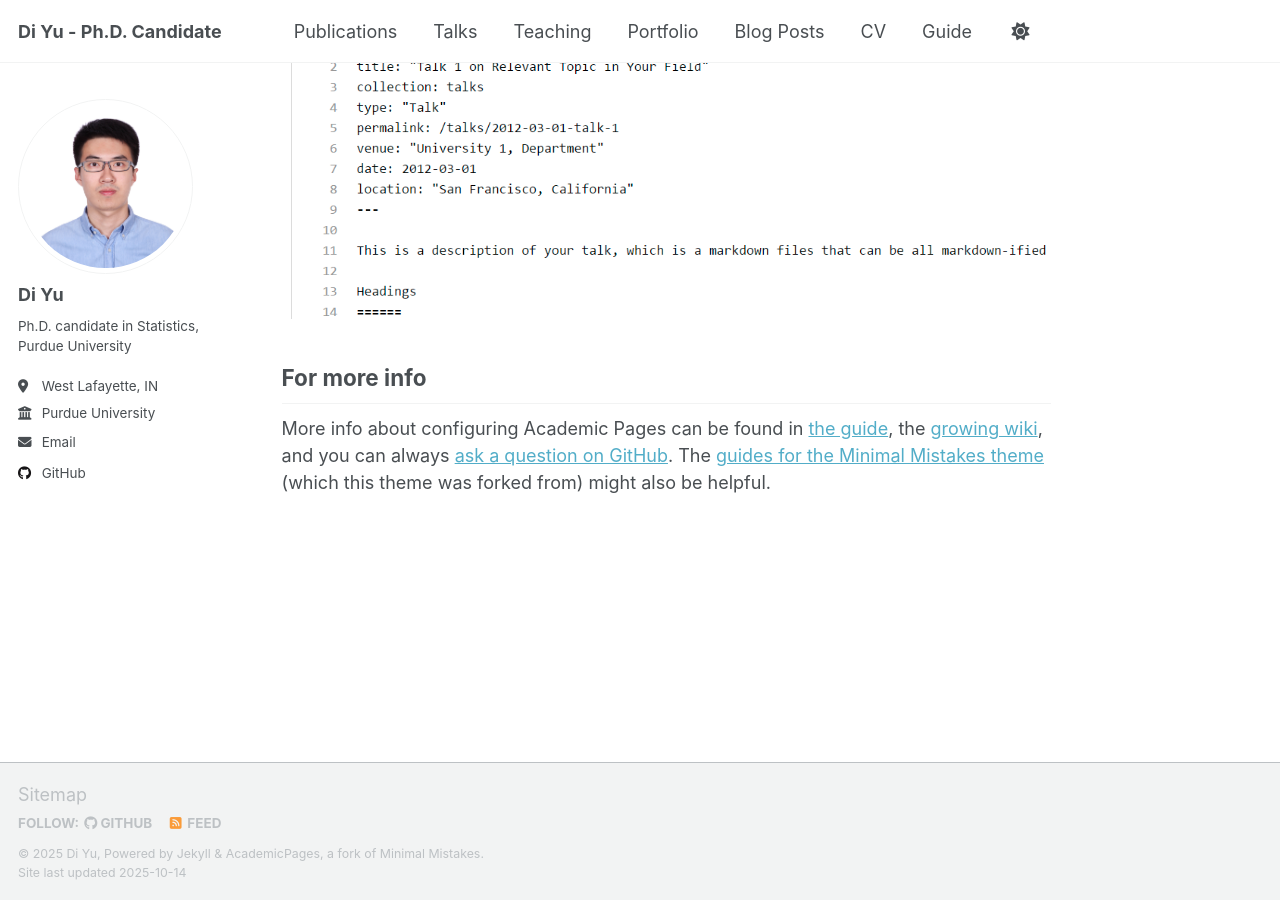
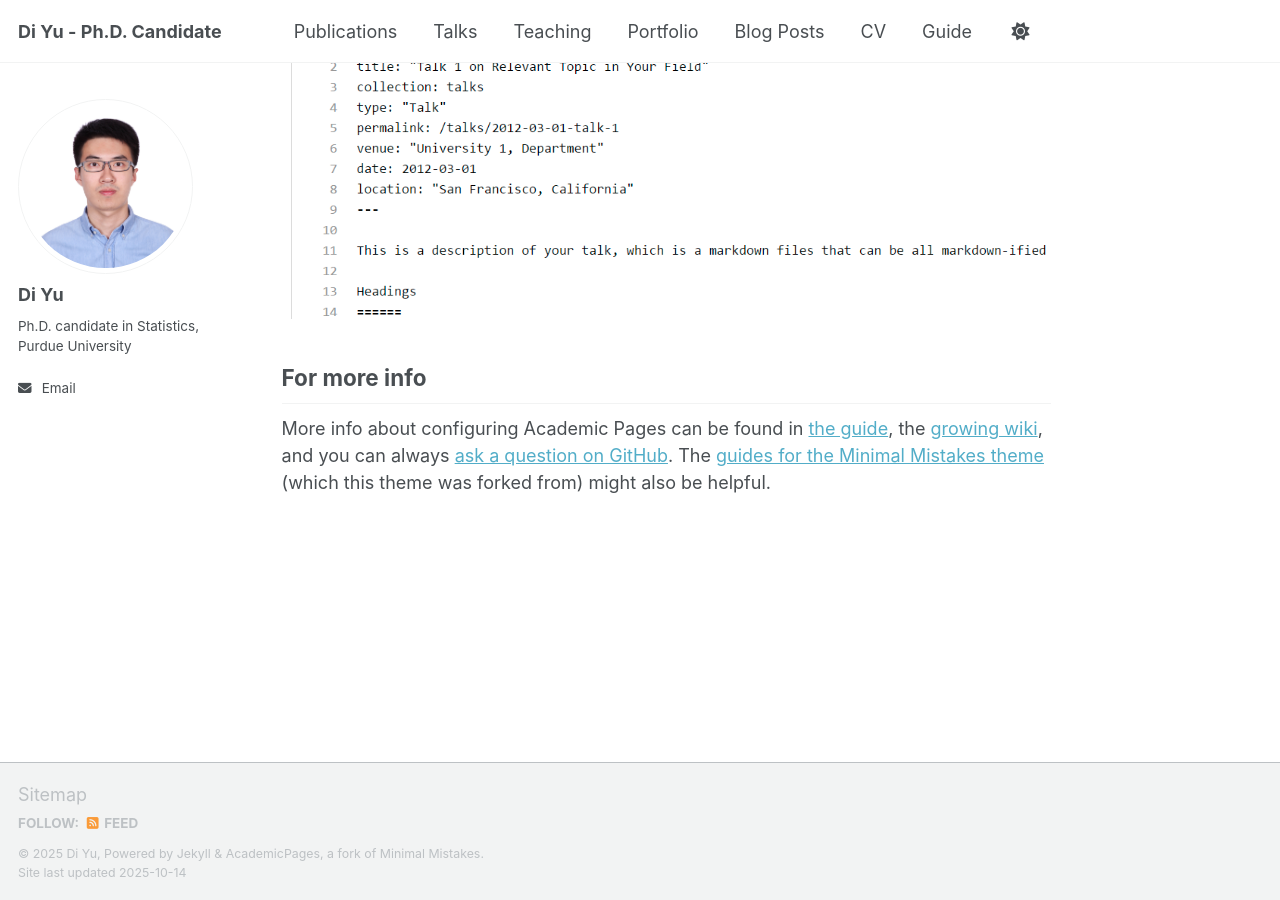
Before and after one commit to yudi12358/yudi12358.github.io, a Jekyll site: the page built from _pages/about.md, in a window 1280 px wide and 900 px high, scrolled down 2880 px. Built offline with Jekyll 4.4.1, drawn with Linux system fonts in a browser that asks for light colours; a script that is not in the unit is left out.

Commit message:
Update _config.yml

```diff
--- a/_config.yml
+++ b/_config.yml
@@ -27,8 +27,8 @@ author:
   name             : "Di Yu"
   pronouns         : # example: "she/her"
   bio              : "Ph.D. candidate in Statistics, Purdue University"
-  location         : "West Lafayette, IN"
-  employer         : "Purdue University"
+  location         : #"West Lafayette, IN"
+  employer         : #"Purdue University"
   uri              : # URL
   email            : "yu1128@purdue.edu"
 
@@ -48,7 +48,7 @@ author:
   bitbucket        : # Username - Update with your username on the site
   codepen          : # Username
   dribbble         : # Username
-  github           : "yudi12358"
+  github           : # "yudi12358"
   kaggle           : # Username
   stackoverflow    : # User number or user number and name (i.e., use "1" or "1/jeff-atwood")
 
```
